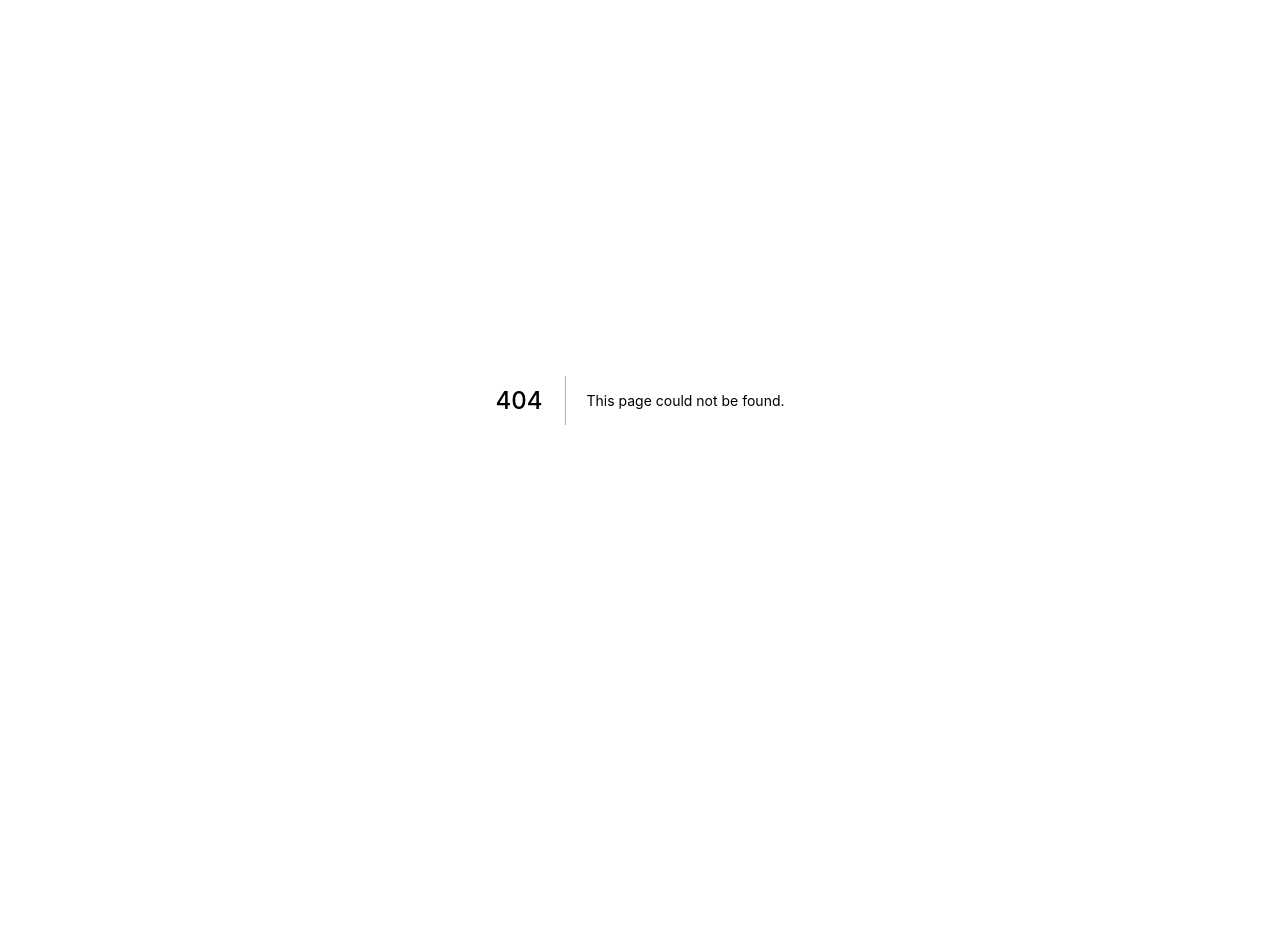
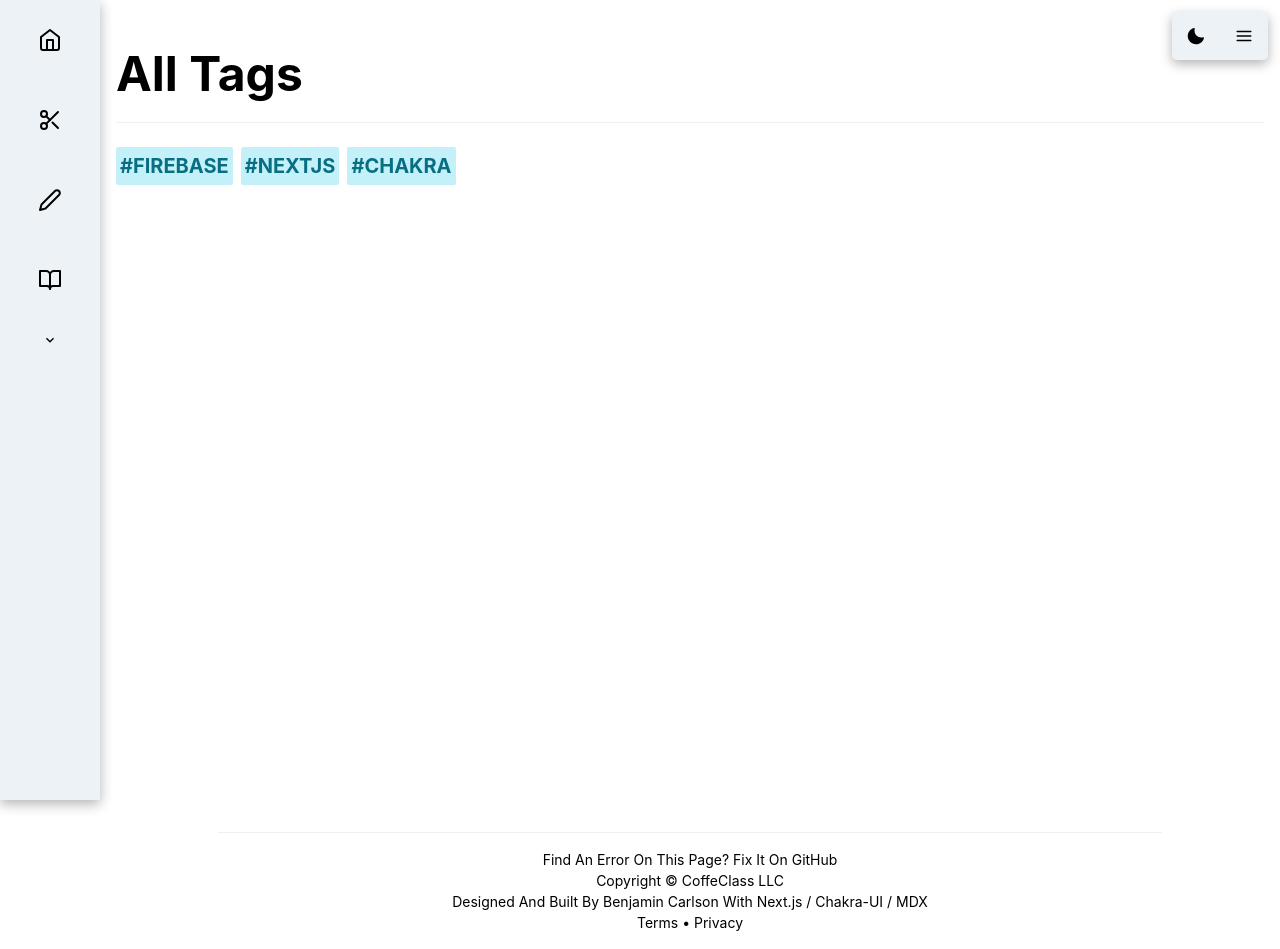
Before and after one commit to carlson-technologies/coffeeclass.io, a Next.js app: page /tags in a window 1280 px wide. Before the commit this address had no page. Before the commit the page ends 800 px from the top, so only its background shows below. Built offline with nearby package versions, Linux system fonts and the light colour scheme.

Commit message:
update: Add tags page index and dynamic route.

```diff
--- a/components/Navigation/NavbarLeft.js
+++ b/components/Navigation/NavbarLeft.js
@@ -11,7 +11,7 @@ import {
 } from '@chakra-ui/react'
 import { ChevronDownIcon, ChevronUpIcon } from '@chakra-ui/icons'
 import NextLink from 'next/link'
-import { FiInfo, FiScissors, FiBookOpen, FiEdit2, FiHome } from "react-icons/fi"
+import { FiInfo, FiScissors, FiBookOpen, FiEdit2, FiHome, FiBookmark } from "react-icons/fi"
 
 const NavBarLeft = () => {
     const [display, changeDisplay] = useState('none')
@@ -141,6 +141,27 @@ const NavBarLeft = () => {
                     align="center"
                     w="100%"
                 >
+                    <NextLink href="/tags" passHref>
+                        <WrapItem w="100%">
+                            <Tooltip
+                                hasArrow
+                                label="Tags"
+                                placement="right"
+                                closeDelay={100}
+                            >
+                                <Button
+                                    variant="ghost"
+                                    aria-label="Tags"
+                                    my={5}
+                                    w="100%"
+                                    _hover={{ background: 'none' }}
+                                >
+                                    <Icon as={FiBookmark} fontSize="2xl" />
+                                </Button>
+                            </Tooltip>
+                        </WrapItem>
+                    </NextLink>
+
                     <NextLink href="/about" passHref>
                         <WrapItem w="100%">
                             <Tooltip
--- /dev/null
+++ b/pages/tags/index.js
@@ -0,0 +1,106 @@
+import {
+    Heading,
+    Flex,
+    Stack,
+    Link,
+    Divider,
+    useColorMode,
+    Badge
+} from '@chakra-ui/react'
+import { NextSeo } from 'next-seo'
+import Container from '../../components/Container'
+import fs from 'fs'
+import matter from 'gray-matter'
+import path from 'path'
+import { snippetsFilePaths, SNIPPETS_PATH } from '../../utils/mdxUtils'
+import { tutorialsFilePaths, TUTORIALS_PATH } from '../../utils/mdxUtils'
+import NextLink from 'next/link'
+
+const url = `https://coffeeclass.io/tag`
+const title = 'Tags – Coffeeclass'
+const description = `Tags for Coffeeclass`
+
+export default function Index({ tutorials, snippets }) {
+    const { colorMode } = useColorMode()
+    const color = {
+        light: 'gray.700',
+        dark: 'gray.300'
+    }
+    return (
+        <Container>
+            <NextSeo
+                title={title}
+                description={description}
+                canonical={url}
+                openGraph={{
+                    url,
+                    title,
+                    description
+                }}
+            />
+            <Stack
+                spacing={8}
+                px={4}
+            >
+                <Flex
+                    flexDir="column"
+                    mt={50}
+                >
+                    <Heading as="h1" size="2xl">All Tags</Heading>
+                    <Divider my={6} />
+                    {/* This will work until we have duplicate tags */}
+                    <Flex wrap="wrap">
+                        {
+                            tutorials.map(tut => tut.data.tags.map(tag => {
+                                return (
+                                    <NextLink key={tag} href={`/tags/${tag}`} passHref>
+                                        <Link href={`/${tag}`}>
+                                            <Badge colorScheme="cyan" mr={2} mb={2} p={1} fontSize="xl">#{tag}</Badge>
+                                        </Link>
+                                    </NextLink>
+                                )
+                            }))
+                        }
+                        {
+                            snippets.map(snip => snip.data.tags.map(tag => {
+                                return (
+                                    <NextLink key={tag} href={`/tags/${tag}`} passHref>
+                                        <Link href={`/${tag}`}>
+                                            <Badge colorScheme="cyan" mr={2} mb={2} p={1} fontSize="xl">#{tag}</Badge>
+                                        </Link>
+                                    </NextLink>
+                                )
+                            }))
+                        }
+                    </Flex>
+                </Flex>
+            </Stack>
+        </Container>
+    )
+}
+
+export function getStaticProps() {
+    const tutorials = tutorialsFilePaths.map((filePath) => {
+        const source = fs.readFileSync(path.join(TUTORIALS_PATH, filePath))
+        const { content, data } = matter(source)
+
+        return {
+            content,
+            data,
+            filePath,
+        }
+    })
+
+    const snippets = snippetsFilePaths.map((filePath) => {
+        const source = fs.readFileSync(path.join(SNIPPETS_PATH, filePath))
+        const { content, data } = matter(source)
+
+        return {
+            content,
+            data,
+            filePath,
+        }
+    })
+
+    return { props: { tutorials, snippets } }
+}
```
Also changed, not shown: pages/tags/[tag]/index.js (added, +131 -0 lines).
